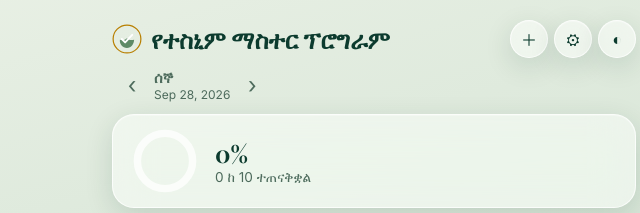
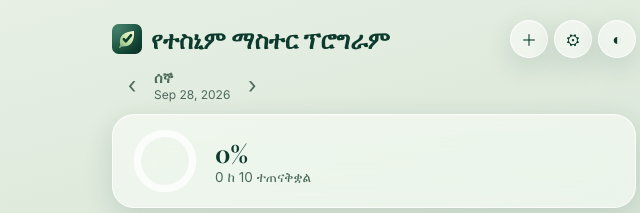
Before and after one commit to abdulkerimkamil012-glitch/Tesnim-Master-program, a website built with Vite: page index.html in a window 1280 px wide. Shown: the top 213 px of the page, 266-906 px from the left. Built offline with nearby package versions, Linux system fonts and the light colour scheme.

Commit message:
Add files via upload

```diff
--- a/index.html
+++ b/index.html
@@ -4,9 +4,11 @@
 <meta charset="UTF-8" />
 <meta name="viewport" content="width=device-width, initial-scale=1, viewport-fit=cover" />
 <meta name="theme-color" content="#0C3B2E" />
-<link rel="icon" href="/favicon.svg" />
+<!-- Favicons: .ico for old browsers, .svg for modern ones, PNG for iPhone home screen -->
+<link rel="icon" href="/favicon.ico" sizes="32x32" />
+<link rel="icon" href="/favicon.svg" type="image/svg+xml" />
+<link rel="apple-touch-icon" href="/apple-touch-icon.png" />
 <link rel="manifest" href="/manifest.webmanifest" />
-<link rel="apple-touch-icon" href="/favicon.svg" />
 <link href="https://fonts.googleapis.com/css2?family=Inter:wght@400;600;700&family=Playfair+Display:wght@600;700&display=swap" rel="stylesheet" />
 <!-- Browser tab title — edit here -->
 <title>የተስኒም ማስተር ፕሮግራም</title>
@@ -16,13 +18,25 @@
 <header>
   <div class="top-row">
     <div class="brand">
-      <!-- App logo mark — a checkmark growing out of a leaf inside a ring.
-           Edit the two <path>/<circle> fill colours below to reskin it,
-           or replace this whole <svg> with your own artwork. -->
-      <svg class="logo" viewBox="0 0 40 40" aria-hidden="true">
-        <circle cx="20" cy="20" r="18.5" fill="none" stroke="var(--gold)" stroke-width="1.6"/>
-        <path d="M20 32c-6 0-10-5-9.5-11 4 1 7 .5 9.5-2 2.5 2.5 5.5 3 9.5 2C29 27 26 32 20 32Z" fill="var(--ring)"/>
-        <path d="M13 20l4.5 4.5L27 14.5" fill="none" stroke="var(--btnfg)" stroke-width="2.6" stroke-linecap="round" stroke-linejoin="round"/>
+      <!-- App logo mark: leaf + check-mark. Same artwork as public/favicon.svg.
+           Replace this whole <svg> to change the in-app logo. -->
+      <svg class="logo" viewBox="0 0 512 512" aria-hidden="true">
+        <defs>
+          <linearGradient id="hlbg" x1="0" y1="0" x2="1" y2="1"><stop offset="0" stop-color="#1C6C51"/><stop offset="1" stop-color="#0A2F24"/></linearGradient>
+          <radialGradient id="hlgl" cx=".22" cy=".16" r=".85"><stop offset="0" stop-color="#fff" stop-opacity=".18"/><stop offset="1" stop-color="#fff" stop-opacity="0"/></radialGradient>
+          <linearGradient id="hla" x1="0" y1="0" x2="1" y2="1"><stop offset="0" stop-color="#FFD760"/><stop offset=".55" stop-color="#FFBA00"/><stop offset="1" stop-color="#E79A00"/></linearGradient>
+          <linearGradient id="hllf" x1="0" y1="0" x2="0" y2="1"><stop offset="0" stop-color="#F6FCDF"/><stop offset=".5" stop-color="#CDE7AC"/><stop offset="1" stop-color="#8CBA84"/></linearGradient>
+        </defs>
+        <rect width="512" height="512" rx="116" fill="url(#hlbg)"/>
+        <rect width="512" height="512" rx="116" fill="url(#hlgl)"/>
+
+        <g transform="translate(258 254) scale(1.34) translate(-256 -256)">
+          <g transform="translate(256 256) rotate(41)">
+            <path d="M0 104V142" stroke="#8CBA84" stroke-width="18" stroke-linecap="round"/>
+            <path d="M0 -132C40 -92 150 30 0 126C-150 30 -40 -92 0 -132Z" fill="url(#hllf)"/>
+          </g>
+          <path d="M214 260L240 288L306 208" fill="none" stroke="#0C3B2E" stroke-width="32" stroke-linecap="round" stroke-linejoin="round"/>
+        </g>
       </svg>
       <!-- App name shown at the top of the screen — edit here -->
       <h1 class="title">የተስኒም ማስተር ፕሮግራም</h1>
```
